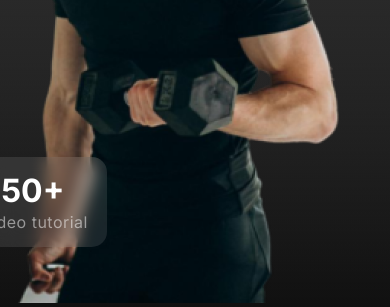
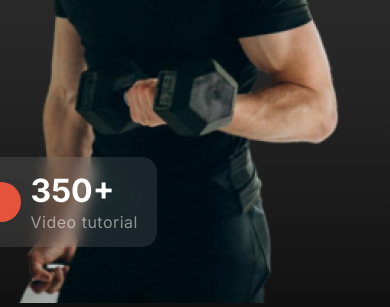
Before and after one commit to Mahfuzshihab/assignment-2, a plain HTML site: page index.html in a window 390 px wide. Shown: the part 746-1053 px from the top of the page. Drawn offline with Linux system fonts and the light colour scheme; a web font is replaced by a local one.

Commit message:
responsive

```diff
--- a/styles/media.css
+++ b/styles/media.css
@@ -36,7 +36,7 @@
     }
 
 
-    .blurcard1{ margin-left: -100px;
+    .blurcard1{ margin-left: -50px;
 
         width: 50%;
     }
```
